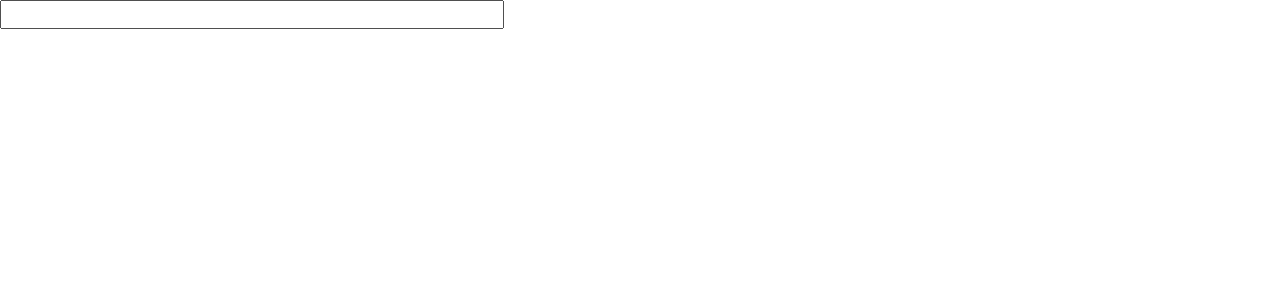
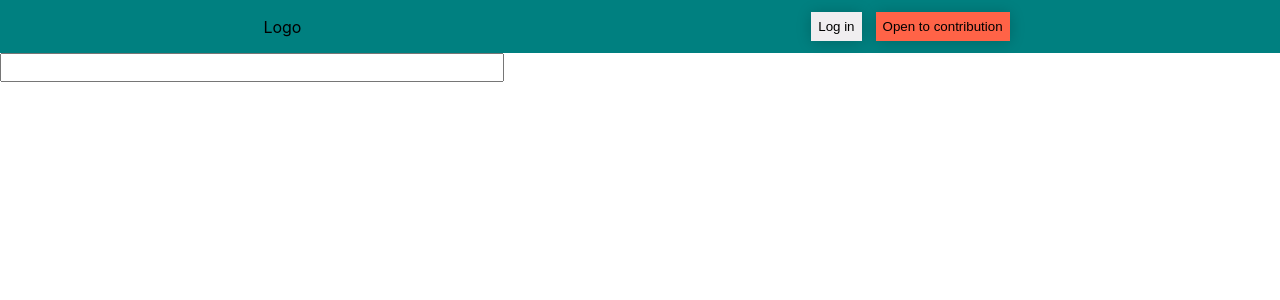
Before and after one commit to Sandip-Z/movies, a React (Create React App) app: page / in a window 1280 px wide. Shown: the top 300 px of the page. Built offline with nearby package versions, Linux system fonts and the light colour scheme.

Commit message:
[style] navbar

```diff
--- a/src/App.js
+++ b/src/App.js
@@ -1,9 +1,11 @@
 import React from "react";
+import Navbar from "./components/Navbar";
 import SearchBox from "./components/searchbox";
 
 function App() {
   return (
     <div className="App">
+      <Navbar />
       <SearchBox />
     </div>
   );
--- a/src/index.css
+++ b/src/index.css
@@ -71,3 +71,41 @@ p {
 .text-light {
   color: whitesmoke;
 }
+
+nav {
+  background-color: teal;
+  padding: 12px;
+}
+
+.d-flex {
+  display: flex !important;
+}
+
+.justify-content-around {
+  justify-content: space-around !important;
+}
+
+.align-items-center {
+  align-items: center !important;
+}
+
+.btn {
+  padding: 7px;
+  margin: 0 7px;
+  border: 0;
+  box-shadow: 0px 1px 15px rgba(0, 0, 0, 0.2);
+  transition: all 0.4s;
+}
+
+.btn:hover {
+  transform: translateY(1px);
+  transition: all 0.4s;
+}
+
+.btn-primary {
+  background-color: tomato;
+}
+
+.btn-secondary {
+  background-color: rgb(240, 238, 240);
+}
```
